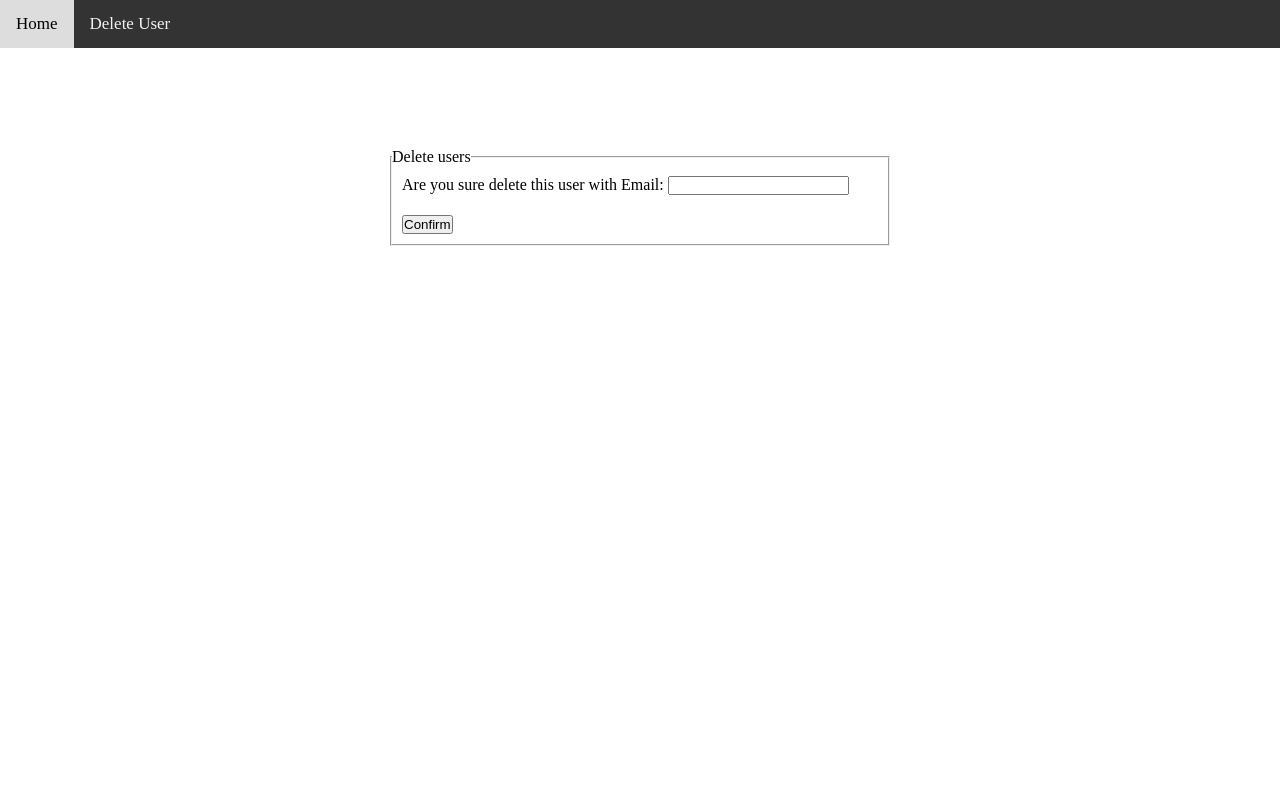
After one commit to TanPham2808/NodeJS-Express, a Node server app: template src/views/delete.ejs in a window 1280 px wide. The commit adds this page. Run offline with Node 20, Linux system fonts and the light colour scheme; the template is opened without the code that fills it, so the values that code supplies are empty.

Commit message:
Video #47: Thuc hien chuc nang Delete User

```diff
--- /dev/null
+++ b/src/views/delete.ejs
@@ -0,0 +1,36 @@
+<html lang="en">
+
+<head>
+    <meta charset="UTF-8">
+    <meta name="viewport" content="width=device-width, initial-scale=1.0">
+    <title>Delete User</title>
+    <link rel="stylesheet" href="/css/styles.css">
+</head>
+
+<body>
+    <div class="topnav">
+        <a href="/">Home</a>
+        <a href="/create">Delete User</a>
+    </div>
+
+    <div class="form-add-new">
+        <form action="/delete-user" method="POST">
+            <fieldset>
+                <legend>Delete users</legend>
+                <div class="input-group" style="display: none;">
+                    <label>Id: </label>
+                    <input type="text" name="id" value="<%=userDelete.id%>" />
+                </div>
+                <div class="input-group">
+                    <label>Are you sure delete this user with Email: </label>
+                    <input type="text" name="email" value="<%=userDelete.email%>" />
+                </div>
+                <button> Confirm </button>
+    </div>
+    </fieldset>
+    </form>
+    </div>
+
+</body>
+
+</html>
--- a/src/views/home.ejs
+++ b/src/views/home.ejs
@@ -67,7 +67,10 @@
                     </td>
                     <td>
                         <a href="/update/<%= user.id %>">Edit</a>
-                        <button>Delete</button>
+
+                        <form action="/delete/<%= user.id %>" method="POST">
+                            <button>Delete</button>
+                        </form>
                     </td>
 
                 </tr>
```
Also changed, not shown: src/controllers/homeController.js (+21 -2 lines), src/routes/web.js (+8 -1 lines), src/services/CRUDServices.js (+11 -1 lines).
